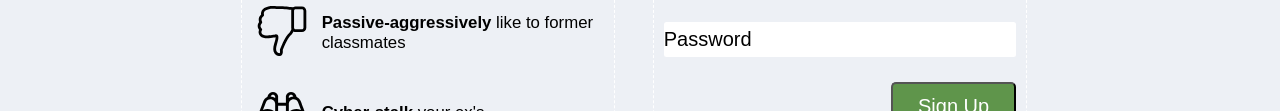
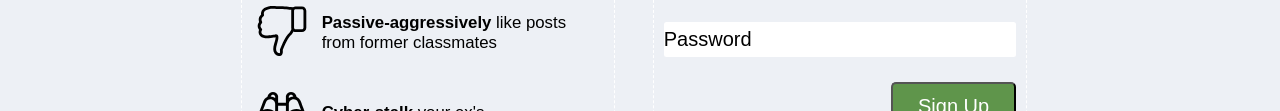
Before and after one commit to stholmes/F-is-for-FrontEnd, a plain HTML site: page social_media_login/index.html in a window 1280 px wide. Shown: the part 323-434 px from the top of the page. Drawn offline with Linux system fonts and the light colour scheme.

```diff
--- a/social_media_login/index.html
+++ b/social_media_login/index.html
@@ -39,7 +39,7 @@
                         </tr>
                         <tr>
                             <td><img src="./images/like.svg" height="50px" width="50px" style="transform: rotate(180deg);"></td>
-                            <td><strong>Passive-aggressively</strong> like to former classmates</td>
+                            <td><strong>Passive-aggressively</strong> like posts from former classmates</td>
                         </tr>
                         <tr>
                             <td><img src="./images/binocular.svg" height="50px" width="50px" ></td>
```
